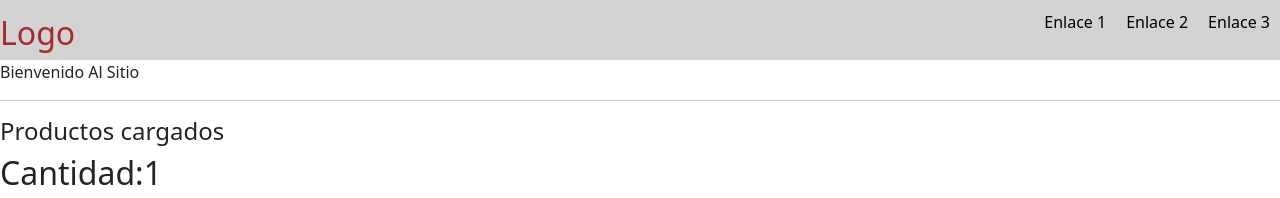
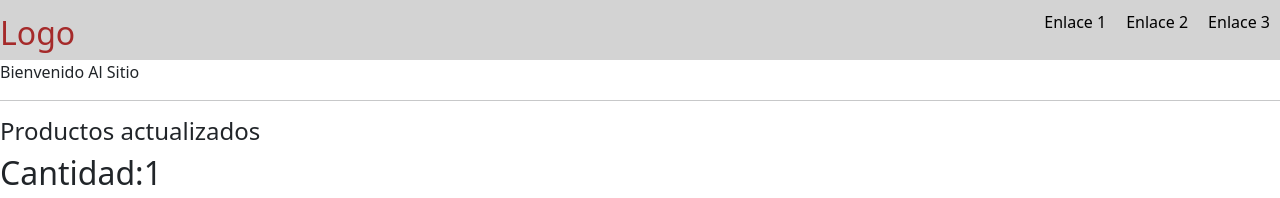
Before and after one commit to juanmirandacazaux/reactCoder, a React (Create React App) app: page / in a window 1280 px wide. Shown: the top 198 px of the page. Built offline with nearby package versions, Linux system fonts and the light colour scheme.

Commit message:
Entrega Desafio Clase 6

```diff
--- a/src/components/ItemListContainer/ItemListContainer.js
+++ b/src/components/ItemListContainer/ItemListContainer.js
@@ -29,7 +29,7 @@ export const ItemListContainer = ({saludo}) => {
             <hr/>
 
             {
-              loading ? <h4>cargando...</h4> : <h4>Productos cargados</h4>
+              loading ? <h4>Cargando...</h4> : <h4>Productos actualizados</h4>
             }
         </div>
     )
```
